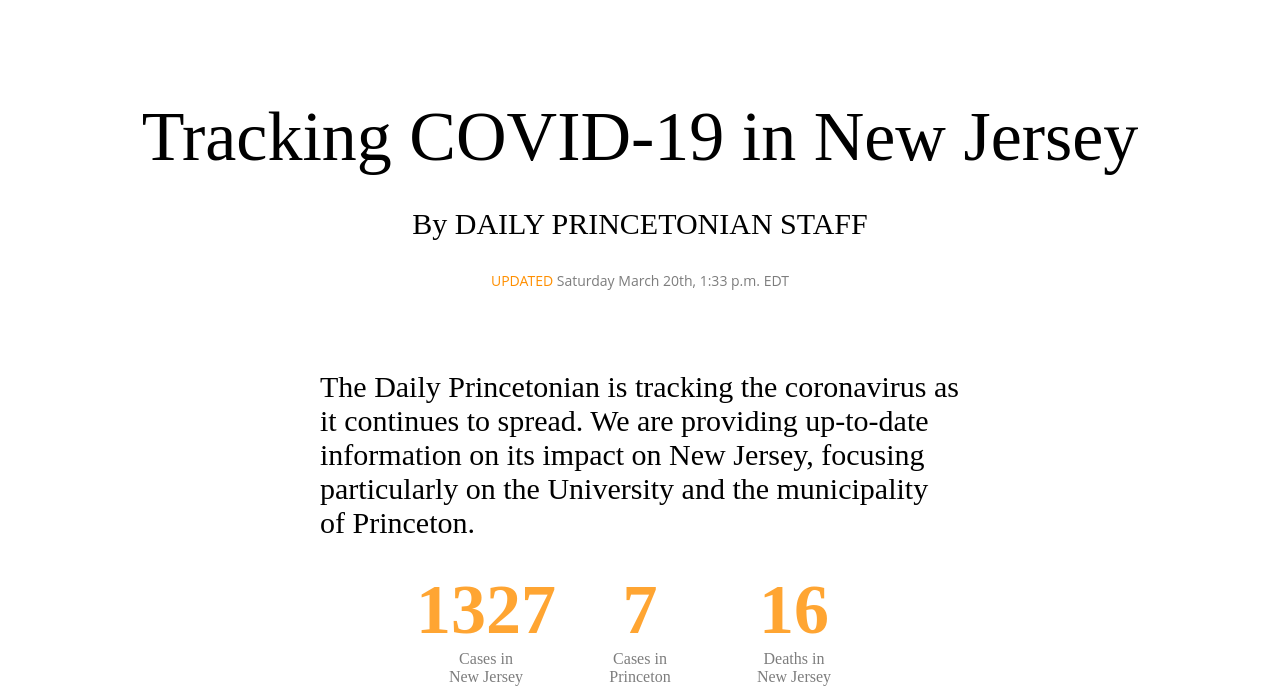
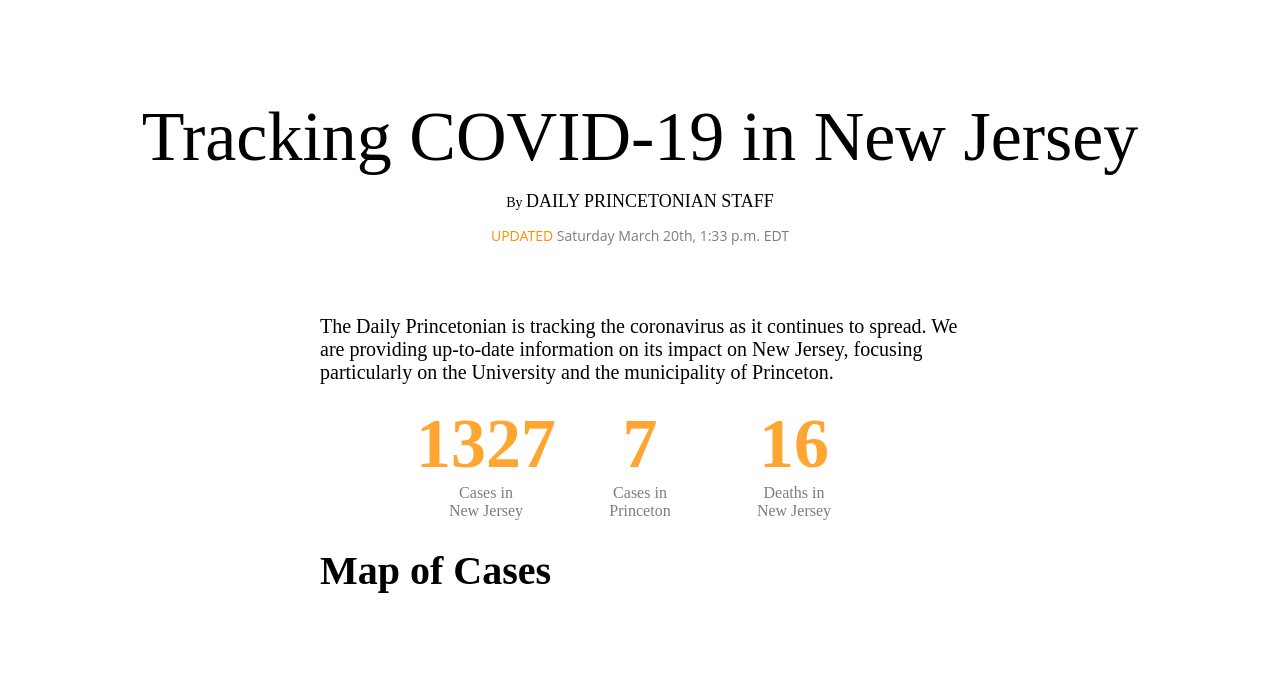
Before and after one commit to dailyprincetonian-projects/dailyprincetonian-projects.github.io, a plain HTML site: page covid-19-map.html in a window 1280 px wide. Shown: the part 105-800 px from the top of the page. Drawn offline with nearby package versions, Linux system fonts and the light colour scheme; no server answers.

Commit message:
Update covid-19-map.html

```diff
--- a/covid-19-map.html
+++ b/covid-19-map.html
@@ -29,7 +29,11 @@ body {
 }
 
 p {
-    font-size: 30px;
+    font-size: 20px;
+}
+
+h1 {
+    font-size: 40px
 }
 
 #content {
@@ -225,8 +229,8 @@ path.line {
 		<p id="title">
 		 Tracking COVID-19 in New Jersey
 		</p>
-		<p style="font: 14px; text-align: center;">
-		 By <span style="font: 18px">DAILY PRINCETONIAN STAFF</span>
+		<p style="font-size: 14px; text-align: center;">
+		 By <span style="font-size: 18px">DAILY PRINCETONIAN STAFF</span>
 		 </p>
 		<!-- Time of last update -->
 		<p id="timestamp" style="text-align: center; padding: 0px 0px 50px 0px"><span style="color:#ff8f00">UPDATED</span> Saturday March 20th, 1:33 p.m. EDT
```
